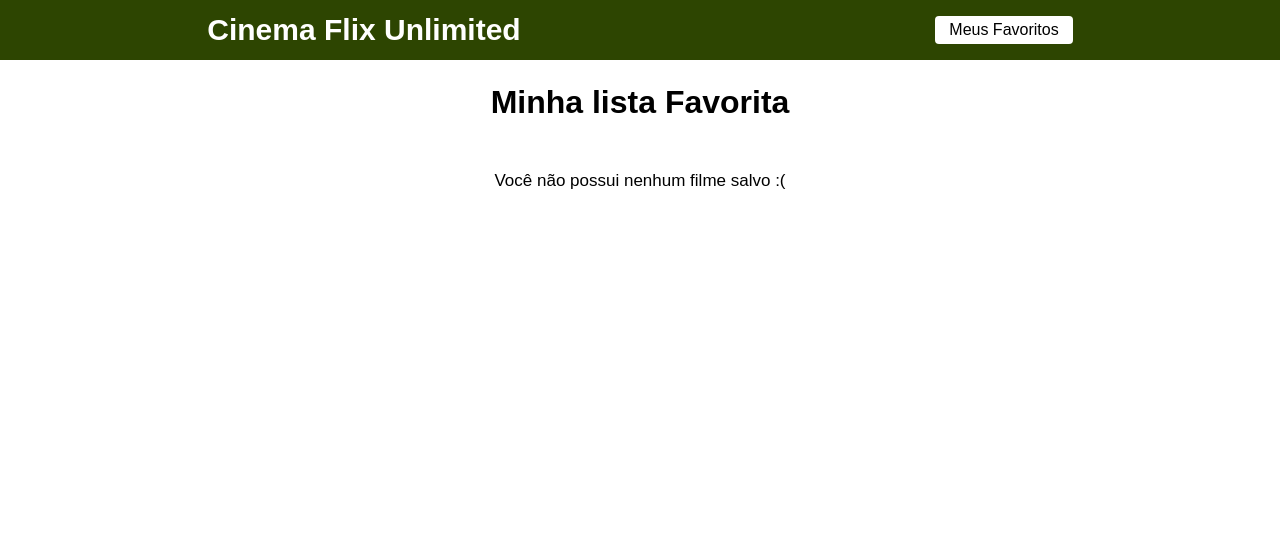
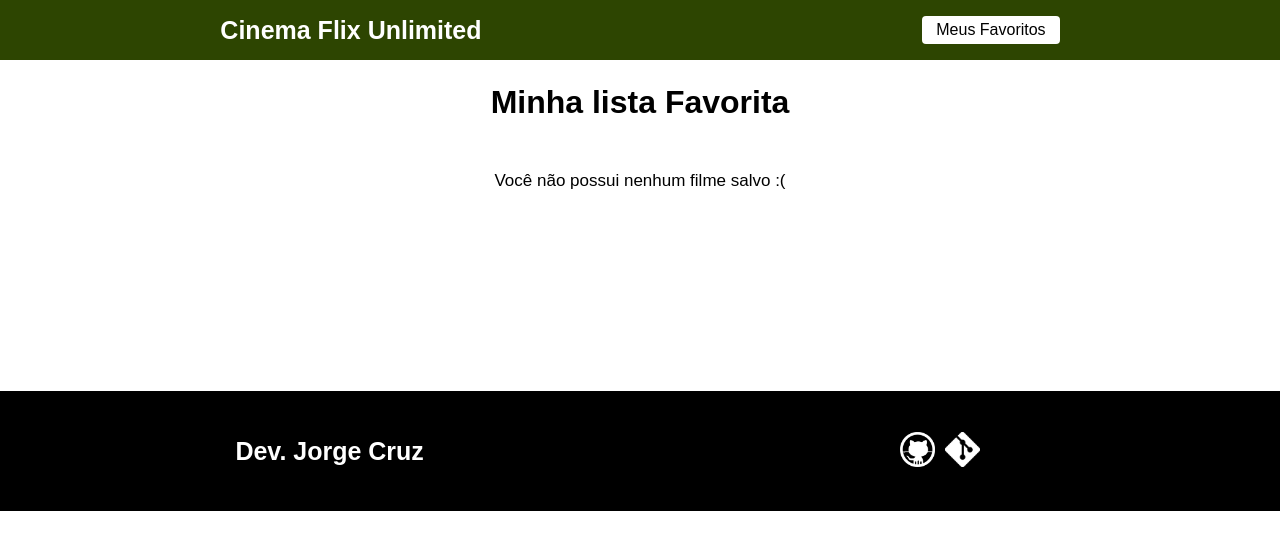
Before and after one commit to jorgeacruz/flix-cinema, a React (Create React App) app: page /Favoritos in a window 1280 px wide. Shown: the top 550 px of the page. Built offline with nearby package versions, Linux system fonts and the light colour scheme.

Commit message:
Add footer component

```diff
--- /dev/null
+++ b/src/components/footer/footer.css
@@ -0,0 +1,28 @@
+footer {
+    display: flex;
+    align-items: center;
+    justify-content: space-around;
+    width: 100%;
+    height: 120px;
+    background-color: #000;
+    margin-top: 100px;
+    position:relative;
+    bottom: -100px;
+}
+footer img {
+    width: 35px;
+    height: 35px;
+}
+.logo {
+    text-decoration: none;
+    cursor: pointer;
+    font-size: 25px;
+    font-weight: bold;
+    color: #fff;
+}
+.icon-footer {
+    width: 150px;
+}
+.icon-footer a {
+    margin: 5px;
+}
--- /dev/null
+++ b/src/components/footer/index.js
@@ -0,0 +1,14 @@
+import './footer.css';
+import { Link } from 'react-router-dom';
+
+export default function Footer() {
+    return (
+        <footer>
+            <Link to="/" className="logo">Dev. Jorge Cruz</Link>
+            <div className='icon-footer'>
+                <a href='https://github.com/jorgeacruz'><img src={require('./img/git.png')} alt="" /></a>
+                <a href='https://github.com/jorgeacruz/flix-cinema'><img src={require('./img/repo.png')} alt="" /></a>
+            </div>
+        </footer>
+    );
+}
--- a/src/pages/Favoritos/index.js
+++ b/src/pages/Favoritos/index.js
@@ -41,7 +41,7 @@ export default function Favoritos() {
                         <li key={item.id} className='meus-favoritos'>
                             <span>{item.title}</span>
                             <div>
-                                <Link to={`/filmes/${item.id}`}>Ver Detalhes</Link>
+                                <Link to={`/filme/${item.id}`}>Ver Detalhes</Link>
                                 <button onClick={() => excluirFilme(item.id)}>Excluir</button>
                             </div>
                         </li>
--- a/src/pages/Filme/filme-info.css
+++ b/src/pages/Filme/filme-info.css
@@ -3,7 +3,7 @@
     margin-top: 18px;
     display: flex;
     flex-direction: column;
-    max-width: 800px;
+    max-width: 1200px;
     padding: 0 8px;
 }
 
@@ -18,9 +18,9 @@
 }
 .filme-info img {
     border-radius: 8px;
-    width: 800px;
+    width: 1200px;
     max-width: 100%;
-    max-height: 340px;
+    max-height: 540px;
     object-fit: cover;
 }
 
@@ -64,3 +64,6 @@
     background-color: #2d4501;
     color: #fff;
 }
+.Voltar {
+    background-color: #2d4501;
+}
--- a/src/pages/Filme/index.js
+++ b/src/pages/Filme/index.js
@@ -87,6 +87,7 @@ export default function Filme() {
                 <button>
                     <a href={`https://youtube.com/results?search_query=${filme.title} trailer`} target='blank'>Trailer</a>
                 </button>
+                <button style={{backgroundColor:'#f60', width:300}} onClick={() => navigation('/')}> voltar a lista de filmes</button>
             </div>
         </div>
     );
--- a/src/routes.js
+++ b/src/routes.js
@@ -4,6 +4,7 @@ import Home from './pages/Home';
 import Filme from './pages/Filme';
 import Erro from './pages/Erro';
 import Header from './components/Header';
+import Footer from './components/footer';
 import Favoritos from './pages/Favoritos';
 
 
@@ -18,6 +19,7 @@ export default function RouteApp() {
 
                 <Route path="*" element={<Erro/>} />
             </Routes>
+            <Footer/>
         </BrowserRouter>
     )
 }
```
Also changed, not shown: src/components/footer/img/git.png (added), src/components/footer/img/repo.png (added).
